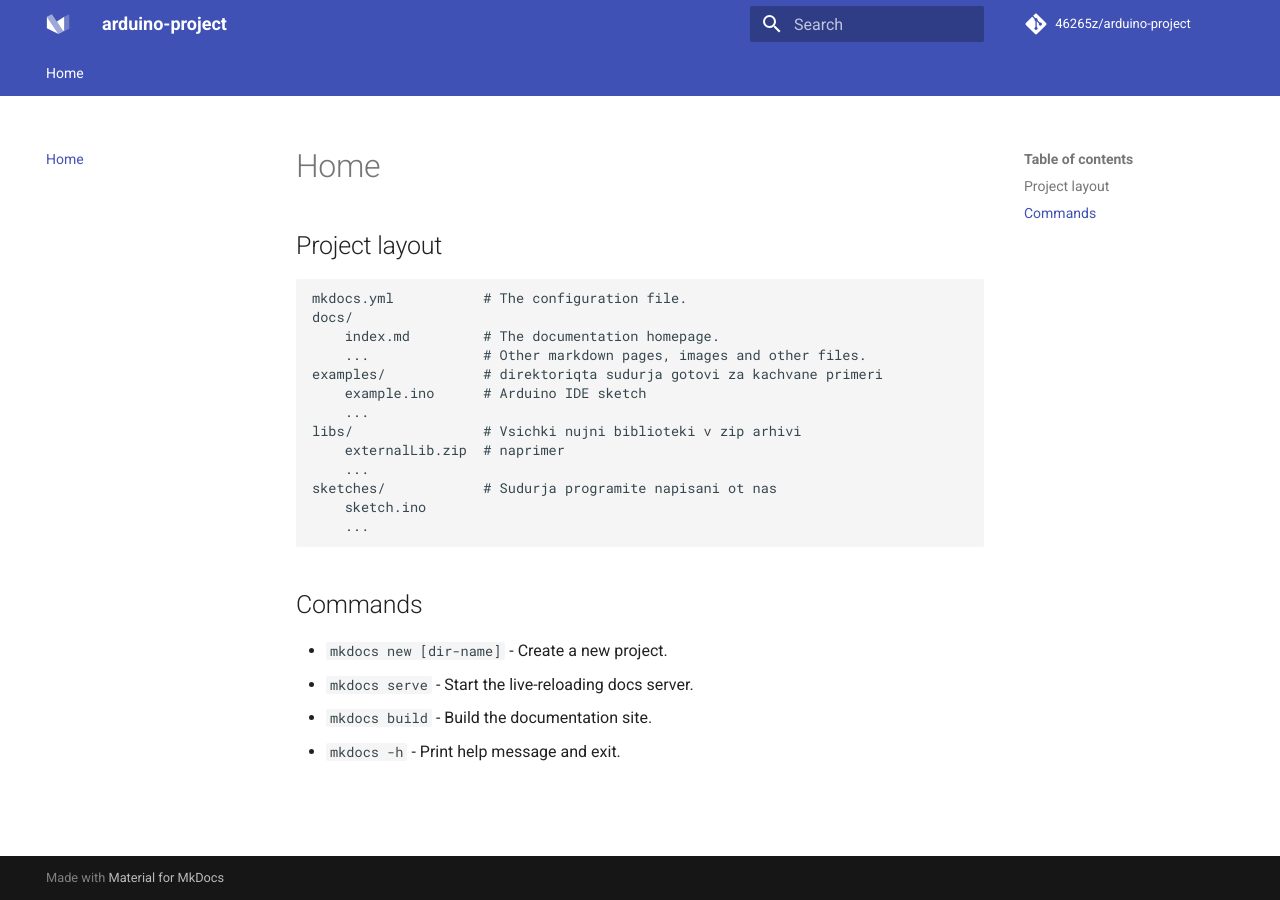
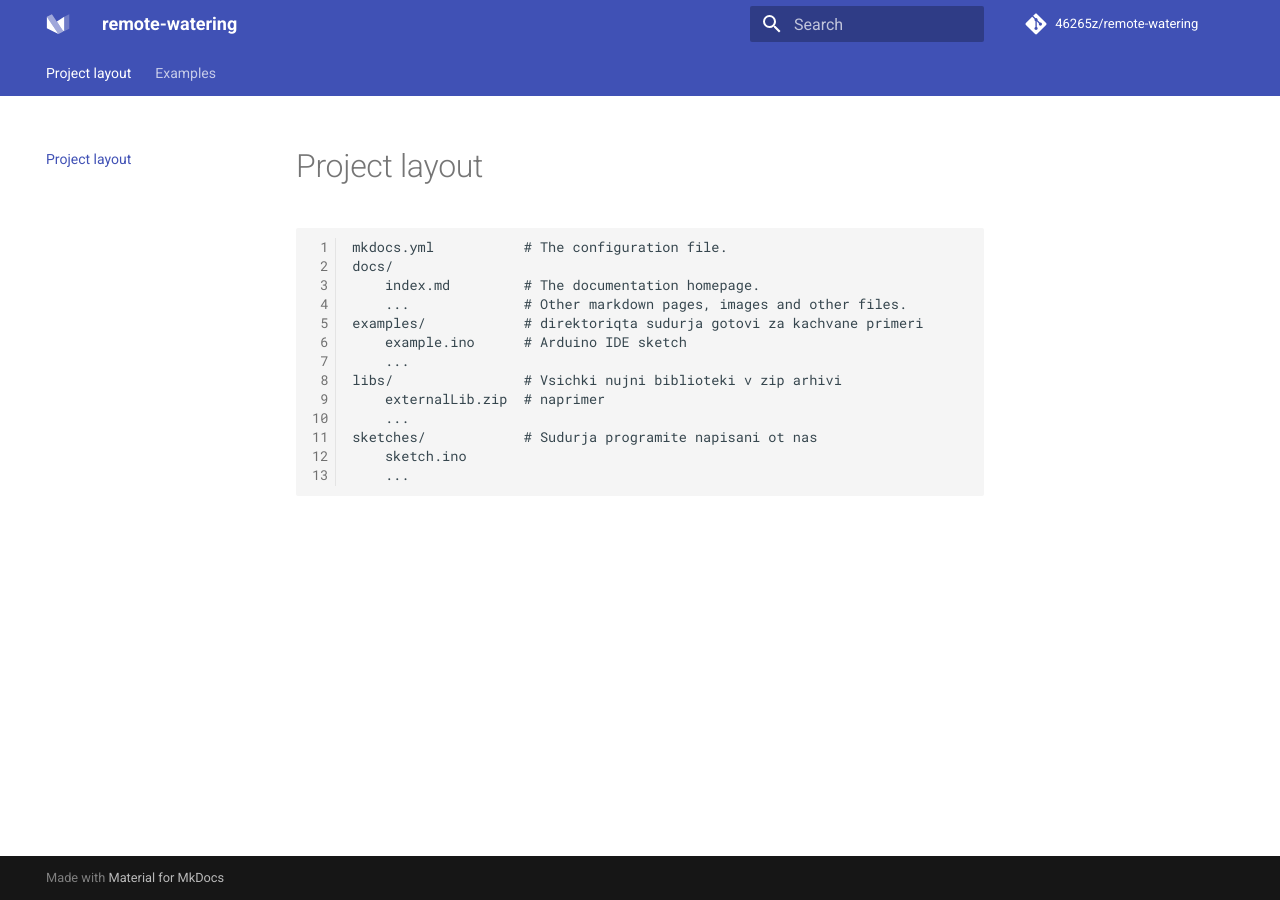
Before and after one commit to YYx00xZZ/remote-watering-arduino, an MkDocs documentation site: the page built from docs/index.md, in a window 1280 px wide. Built offline with MkDocs 1.6.1 and Material for MkDocs 9.7.7, drawn with Linux system fonts in a browser that asks for light colours.

Commit message:
changes made from [workstationz]

```diff
--- a/docs/index.md
+++ b/docs/index.md
@@ -1,4 +1,4 @@
-## Project layout
+<!-- ## Project layout -->
 
     mkdocs.yml           # The configuration file.
     docs/
@@ -13,10 +13,10 @@
     sketches/            # Sudurja programite napisani ot nas
         sketch.ino
         ...
-
+<!--
 ## Commands
 
 * `mkdocs new [dir-name]` - Create a new project.
 * `mkdocs serve` - Start the live-reloading docs server.
 * `mkdocs build` - Build the documentation site.
-* `mkdocs -h` - Print help message and exit.
+* `mkdocs -h` - Print help message and exit. -->
--- a/mkdocs.yml
+++ b/mkdocs.yml
@@ -1,13 +1,13 @@
 # Project info
-site_name: arduino-project
-site_url: https://z.rootnode.duckdns.org/46265z/arduino-project # https://46265z.github.io/IoT-dev-setup/
+site_name: remote-watering
+site_url: https://z.rootnode.duckdns.org/46265z/remote-watering # https://46265z.github.io/IoT-dev-setup/
 site_author: Alexander A. Parvanov
 site_description: >-
   arduino template repository
 
 # Repository
-repo_name: 46265z/arduino-project
-repo_url: https://z.rootnode.duckdns.org/46265z/arduino-project
+repo_name: 46265z/remote-watering
+repo_url: https://z.rootnode.duckdns.org/46265z/remote-watering
 # edit_url: ""
 
 theme:
@@ -28,6 +28,7 @@ theme:
     - navigation.instant
     - navigation.sections
     - navigation.tabs
+    - navigation.indexes
   palette:
     scheme: default
     primary: indigo
@@ -46,7 +47,7 @@ plugins:
   # - redirects:
   #     redirect_maps:
   #       extensions/admonition.md: reference/admonitions.md
-  #       extensions/codehilite.md: reference/code-blocks.md
+        # extensions/codehilite.md: reference/code-blocks.md
   #       extensions/footnotes.md: reference/footnotes.md
   #       extensions/metadata.md: reference/meta-tags.md
   #       extensions/permalinks.md: setup/setting-up-navigation.md #permalink
@@ -86,17 +87,18 @@ markdown_extensions:
   - pymdownx.emoji:
       emoji_index: !!python/name:materialx.emoji.twemoji
       emoji_generator: !!python/name:materialx.emoji.to_svg
-  - pymdownx.highlight
-  - pymdownx.inlinehilite
   - pymdownx.keys
   - pymdownx.magiclink:
       repo_url_shorthand: true
       user: 46265z
-      repo: arduino-project
+      repo: remote-watering
   - pymdownx.mark
   - pymdownx.caret
   - pymdownx.tilde
   - pymdownx.smartsymbols
+  - pymdownx.highlight:
+      linenums: true
+  - pymdownx.inlinehilite
   - pymdownx.superfences:
       custom_fences:
         - name: mermaid
@@ -108,7 +110,11 @@ markdown_extensions:
 
 # Page tree
 nav:
-  - Home: index.md
+  - Project layout: index.md
+  - Examples:
+    - Getting started: examples/getting-started.md
+    - Auto Water: examples/auto-water.md
+    # - Auto Water:
   # - How To:
   #   - Setup device: setup-device.md
   #   - Connect device: connect-device.md
```
Also changed, not shown: docs/examples/auto-water.md (added, +114 -0 lines), docs/examples/getting-started.md (added, +8 -0 lines), examples/README.md (+1 -1 lines), 6 other files.
